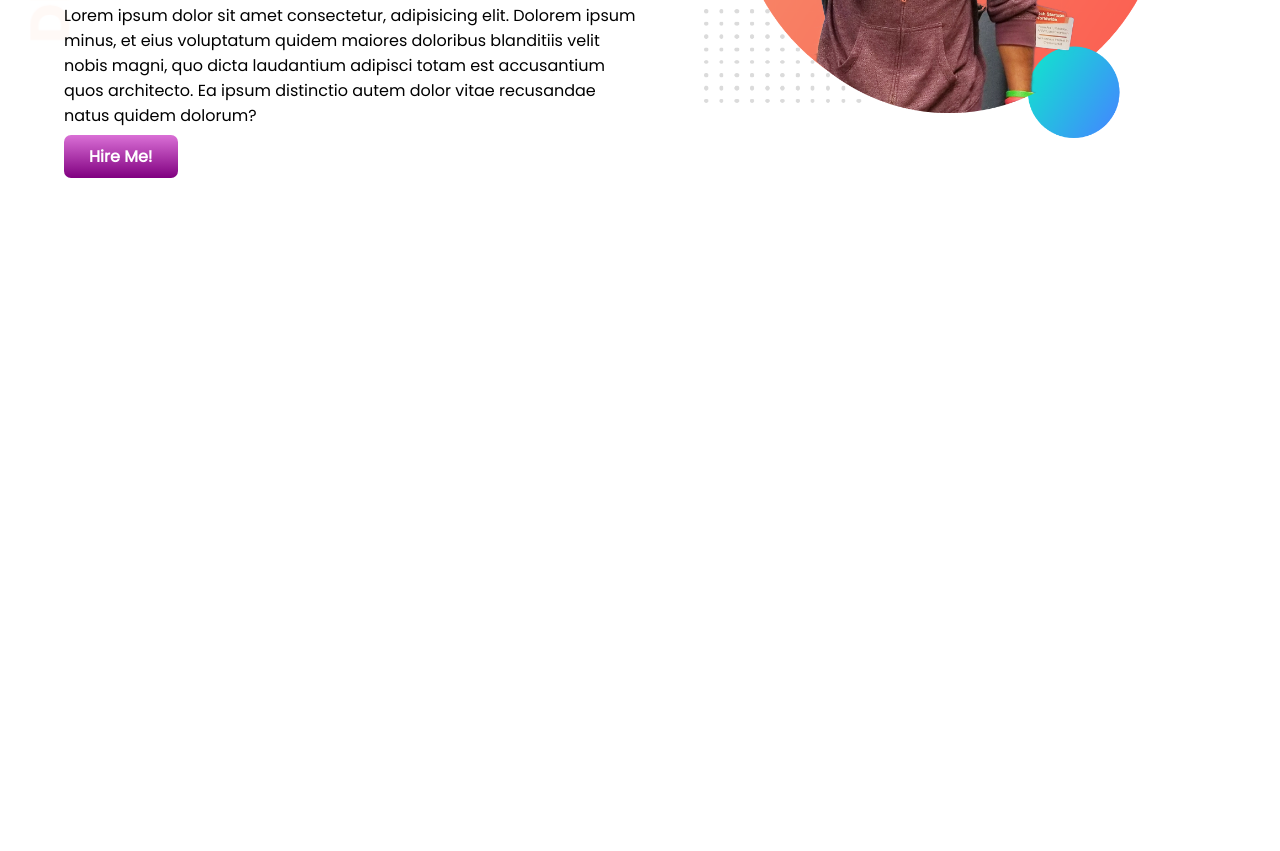
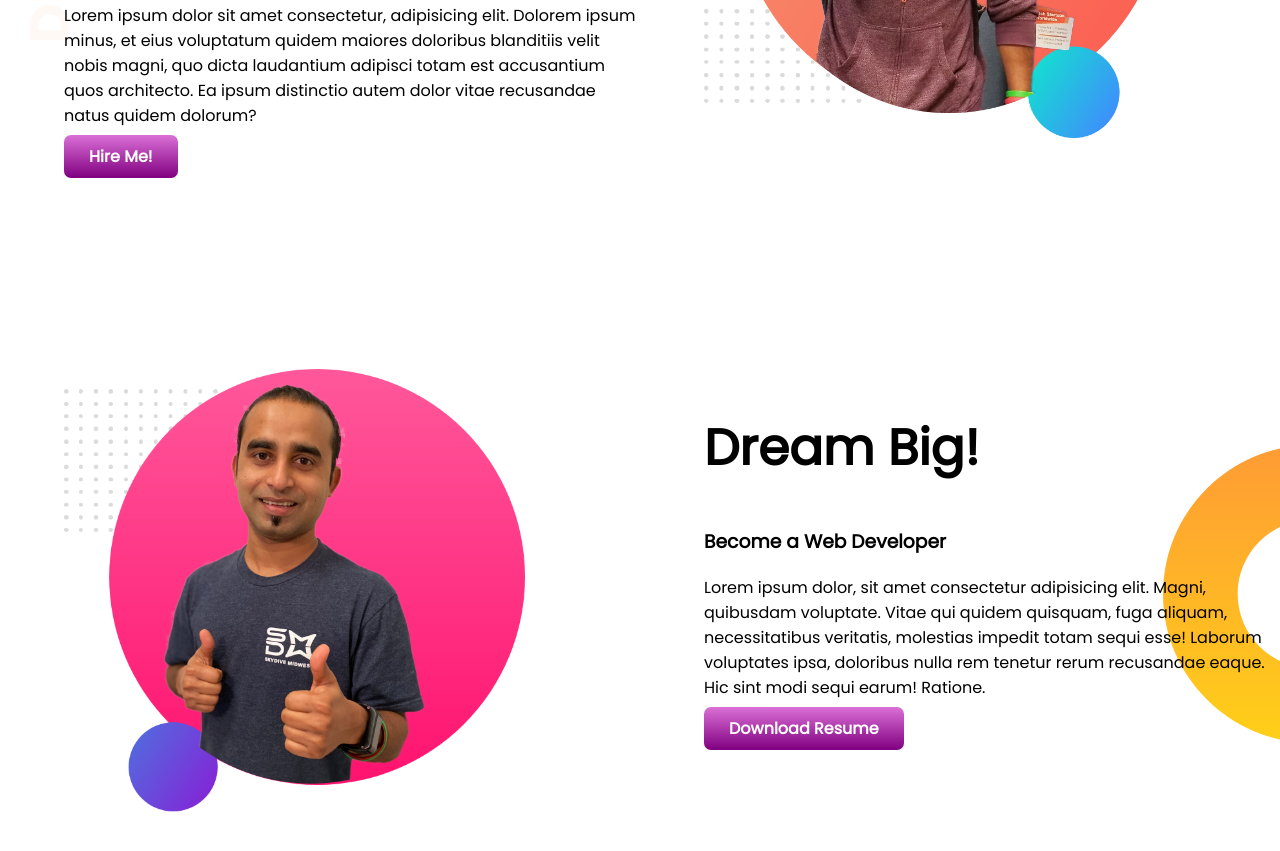
Before and after one commit to RahatMinhaz/First_Project, a plain HTML site: page index.html in a window 1280 px wide. Shown: the part 319-1170 px from the top of the page. Before the commit the page ends 800 px from the top, so only its background shows below. Drawn offline with Linux system fonts and the light colour scheme.

Commit message:
dream added

```diff
--- a/index.html
+++ b/index.html
@@ -24,5 +24,16 @@
         </div>
     </section>
 
+    <section class="dream-big">
+        <div class="half-width">
+            <img src="images/jhankar2.png" alt="">
+        </div>
+        <div class="half-width">
+            <h1>Dream Big!</h1>
+            <h3>Become a Web Developer</h3>
+            <p>Lorem ipsum dolor, sit amet consectetur adipisicing elit. Magni, quibusdam voluptate. Vitae qui quidem quisquam, fuga aliquam, necessitatibus veritatis, molestias impedit totam sequi esse! Laborum voluptates ipsa, doloribus nulla rem tenetur rerum recusandae eaque. Hic sint modi sequi earum! Ratione.</p>
+            <a class="link_button" target="_blank" href="#">Download Resume</a>
+        </div>
+    </section>
 </body>
 </html>
--- a/style.css
+++ b/style.css
@@ -10,6 +10,7 @@ h1 {
 }
 section {
   display: flex;
+  margin-bottom: 200px;
 }
 .half-width {
   width: 50%;
@@ -30,3 +31,8 @@ section {
   background-image: url(images/top-banner.png);
   background-repeat: no-repeat;
 }
+.dream-big {
+  background-image: url(images/dream-bg.png);
+  background-repeat: no-repeat;
+  background-position: right;
+}
```
